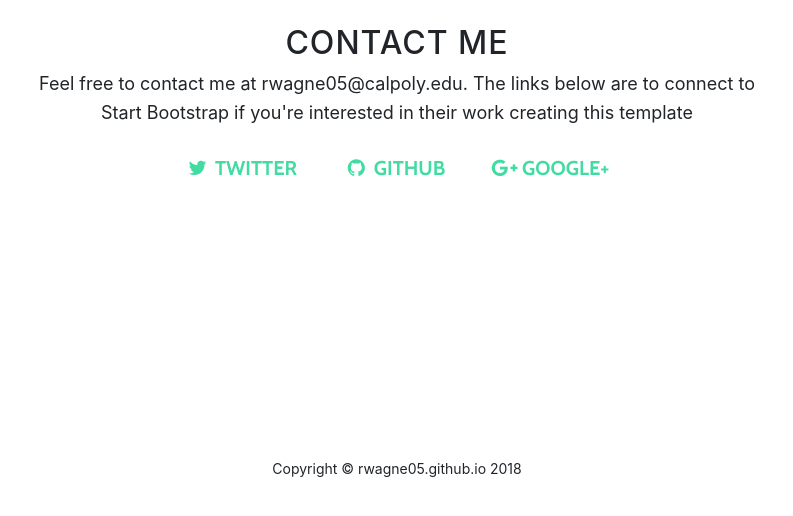
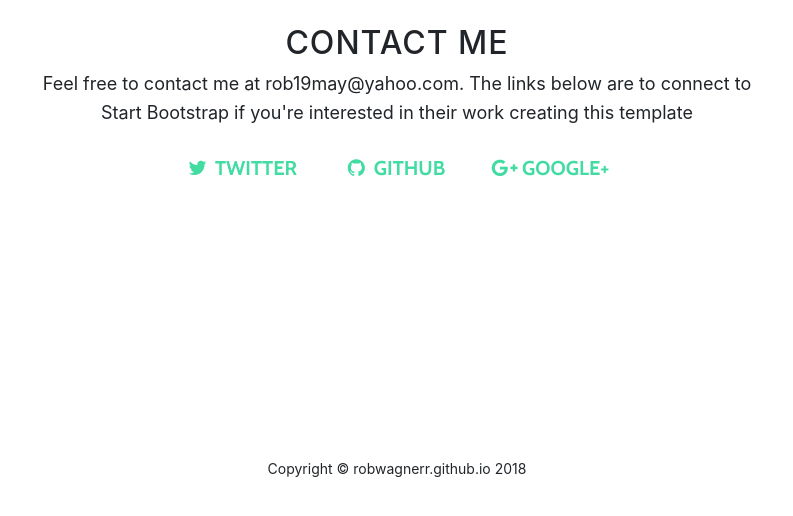
Before and after one commit to robwagnerr/robwagnerr.github.io, a website with bundled scripts: page index.html in a window 1280 px wide. Shown: the part 2269-2785 px from the top of the page, 243-1036 px from the left. Built offline with nearby package versions, Linux system fonts and the light colour scheme.

Commit message:
updated emails within index file

```diff
--- a/index.html
+++ b/index.html
@@ -100,7 +100,7 @@
         <div class="row">
           <div class="col-lg-8 mx-auto">
             <h2>Contact Me</h2>
-            <p>Feel free to contact me at rwagne05@calpoly.edu.
+            <p>Feel free to contact me at rob19may@yahoo.com.
             The links below are to connect to Start Bootstrap if you're interested in their work creating this template</p>
             <ul class="list-inline banner-social-buttons">
               <li class="list-inline-item">
@@ -130,7 +130,7 @@
     <!-- Footer -->
     <footer>
       <div class="container text-center">
-        <p>Copyright &copy; rwagne05.github.io 2018</p>
+        <p>Copyright &copy; robwagnerr.github.io 2018</p>
       </div>
     </footer>
 
```
